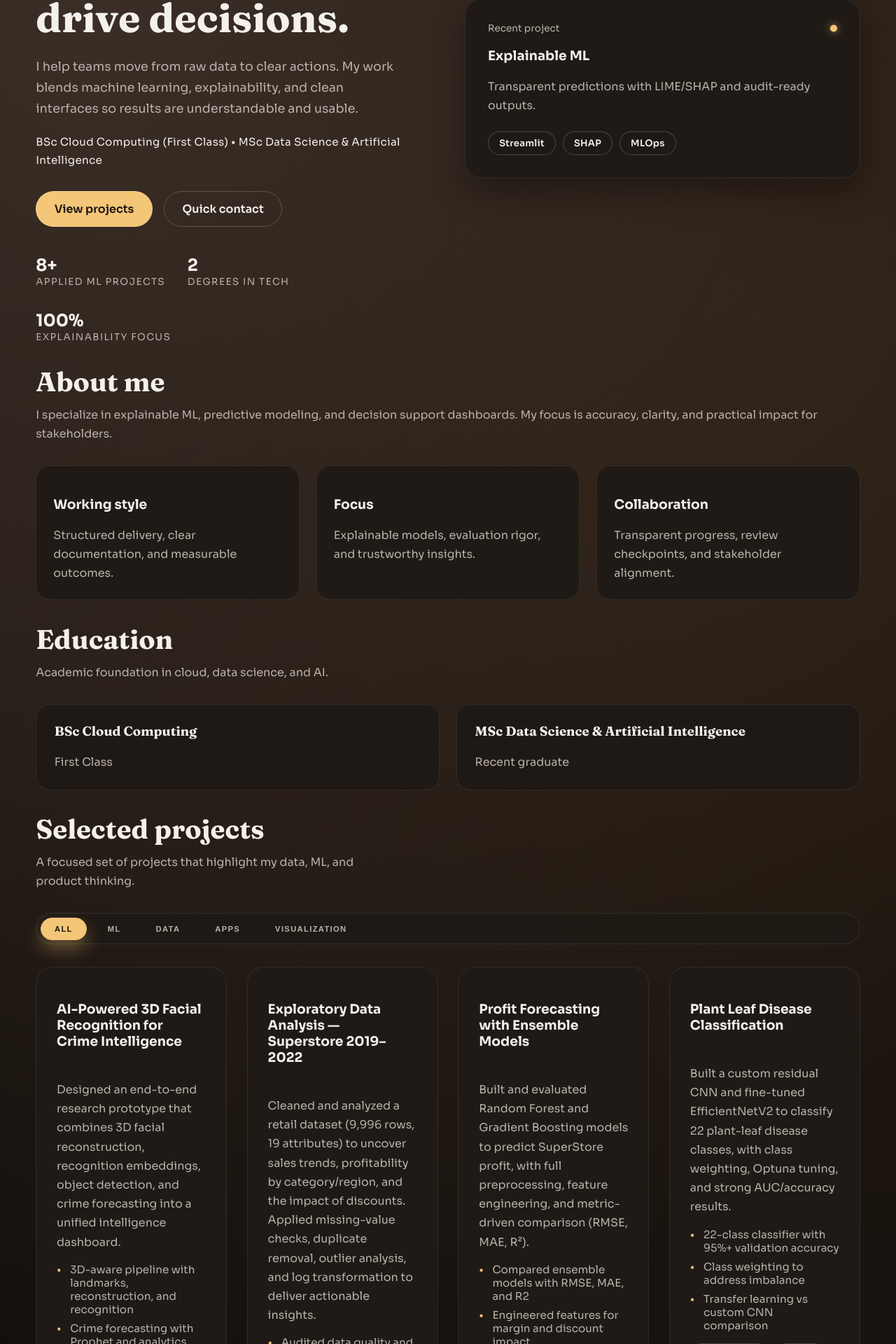
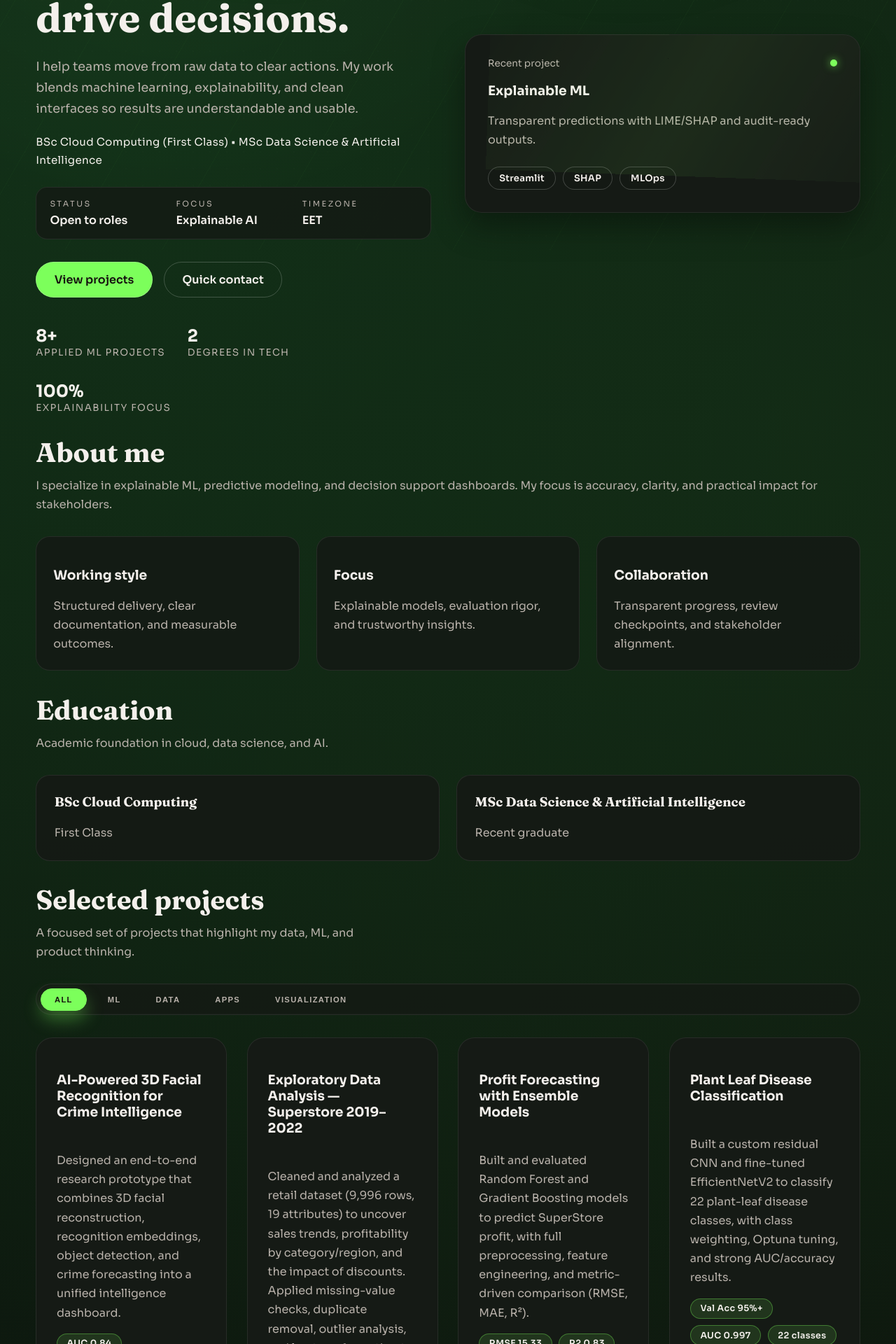
Before and after one commit to CParaschivDev/portofolio-cristian-paraschiv, a React (Vite) app: page / in a window 1280 px wide. Shown: the part 443-2363 px from the top of the page at 70% size. Built offline with nearby package versions, Linux system fonts and the light colour scheme.

Commit message:
Add files via upload

```diff
--- a/src/App.css
+++ b/src/App.css
@@ -4,7 +4,26 @@
   flex-direction: column;
   gap: 6rem;
   padding: 2.5rem clamp(1.5rem, 4vw, 5rem) 3.5rem;
+  position: relative;
+  overflow: visible;
 }
+
+.page::before {
+  content: '';
+  position: fixed;
+  inset: 0;
+  background: radial-gradient(
+    circle at 20% 15%,
+    rgba(124, 255, 91, 0.12),
+    transparent 50%
+  );
+  mix-blend-mode: screen;
+  opacity: 0.6;
+  pointer-events: none;
+  z-index: 0;
+  animation: pulse-glow 6s ease-in-out infinite;
+}
+
 
 .nav {
   display: flex;
@@ -13,12 +32,13 @@
   gap: 1.5rem;
   position: sticky;
   top: 1.5rem;
-  z-index: 5;
+  z-index: 20;
   backdrop-filter: blur(18px);
   background: color-mix(in srgb, var(--surface) 75%, transparent);
   border: 1px solid var(--line);
   border-radius: 999px;
   padding: 0.8rem 1.6rem;
+  animation: fade-down 0.7s ease both;
 }
 
 .brand {
@@ -57,7 +77,7 @@
   height: 2px;
   border-radius: 999px;
   background: var(--accent);
-  box-shadow: 0 8px 20px rgba(244, 198, 119, 0.45);
+  box-shadow: 0 8px 20px rgba(124, 255, 91, 0.45);
 }
 
 .nav-cta {
@@ -74,6 +94,7 @@
   grid-template-columns: repeat(auto-fit, minmax(280px, 1fr));
   gap: 3rem;
   align-items: center;
+  animation: fade-up 0.9s ease both;
 }
 
 .hero-content h1 {
@@ -104,6 +125,31 @@
   letter-spacing: 0.02em;
 }
 
+.hero-signal {
+  margin-top: 1.6rem;
+  display: grid;
+  grid-template-columns: repeat(auto-fit, minmax(160px, 1fr));
+  gap: 1rem;
+  padding: 1rem 1.2rem;
+  border-radius: 16px;
+  border: 1px solid var(--line);
+  background: color-mix(in srgb, var(--surface) 85%, transparent);
+}
+
+.signal-label {
+  display: block;
+  text-transform: uppercase;
+  letter-spacing: 0.22em;
+  font-size: 0.7rem;
+  color: var(--muted);
+}
+
+.signal-value {
+  display: block;
+  font-weight: 600;
+  margin-top: 0.4rem;
+}
+
 .hero-actions {
   display: flex;
   gap: 1rem;
@@ -118,6 +164,16 @@
   display: inline-flex;
   align-items: center;
   justify-content: center;
+  transition: transform 0.2s ease, box-shadow 0.2s ease;
+}
+
+.btn:hover {
+  transform: translateY(-2px);
+  box-shadow: 0 12px 26px rgba(0, 0, 0, 0.2);
+}
+
+.btn:active {
+  transform: translateY(0);
 }
 
 .btn.primary {
@@ -158,6 +214,15 @@
   position: relative;
   overflow: hidden;
   animation: float 6s ease-in-out infinite;
+}
+
+.hero-card::after {
+  content: '';
+  position: absolute;
+  inset: -40% 30% auto -40%;
+  height: 120%;
+  background: linear-gradient(120deg, transparent, rgba(124, 255, 91, 0.12), transparent);
+  animation: sweep 4s ease-in-out infinite;
 }
 
 .card-header {
@@ -248,12 +313,26 @@
   border-radius: 20px;
   padding: 1.5rem;
   background: color-mix(in srgb, var(--surface) 90%, transparent);
+  animation: card-rise 0.8s ease both;
+}
+
+.about-card:nth-child(1) {
+  animation-delay: 0.05s;
+}
+
+.about-card:nth-child(2) {
+  animation-delay: 0.12s;
+}
+
+.about-card:nth-child(3) {
+  animation-delay: 0.2s;
 }
 
 .project-grid {
   display: grid;
   grid-template-columns: repeat(auto-fit, minmax(240px, 1fr));
   gap: 1.8rem;
+  perspective: 1200px;
 }
 
 .project-card {
@@ -265,11 +344,53 @@
   flex-direction: column;
   gap: 1rem;
   transition: transform 0.3s ease, box-shadow 0.3s ease;
+  animation: card-rise 0.9s ease both;
+  transform-style: preserve-3d;
+}
+
+.project-card:nth-child(1) {
+  animation-delay: 0.05s;
+}
+
+.project-card:nth-child(2) {
+  animation-delay: 0.12s;
+}
+
+.project-card:nth-child(3) {
+  animation-delay: 0.2s;
+}
+
+.project-card:nth-child(4) {
+  animation-delay: 0.28s;
+}
+
+.project-card:nth-child(5) {
+  animation-delay: 0.36s;
 }
 
 .project-card:hover {
-  transform: translateY(-6px);
+  transform: translateY(-10px) rotateX(2deg) rotateY(-2deg);
   box-shadow: var(--shadow-strong);
+}
+
+.project-card::after {
+  content: '';
+  position: absolute;
+  inset: 0;
+  border-radius: 24px;
+  background: linear-gradient(
+    140deg,
+    rgba(124, 255, 91, 0.08),
+    transparent 35%,
+    rgba(82, 210, 140, 0.08)
+  );
+  opacity: 0;
+  transition: opacity 0.3s ease;
+  pointer-events: none;
+}
+
+.project-card:hover::after {
+  opacity: 1;
 }
 
 .project-link {
@@ -310,7 +431,7 @@
 
 .project-cta:hover {
   transform: translateY(-2px);
-  box-shadow: 0 10px 20px rgba(244, 198, 119, 0.3);
+  box-shadow: 0 10px 20px rgba(124, 255, 91, 0.3);
 }
 
 .project-highlights {
@@ -333,6 +454,22 @@
   position: absolute;
   left: 0;
   color: var(--accent);
+}
+
+.project-metrics {
+  display: flex;
+  flex-wrap: wrap;
+  gap: 0.6rem;
+}
+
+.metric-chip {
+  padding: 0.35rem 0.85rem;
+  border-radius: 999px;
+  background: rgba(124, 255, 91, 0.12);
+  border: 1px solid rgba(124, 255, 91, 0.35);
+  font-size: 0.78rem;
+  font-weight: 600;
+  letter-spacing: 0.03em;
 }
 
 .project-filters {
@@ -373,13 +510,35 @@
   color: var(--dark);
   border-color: var(--accent);
   background: var(--accent);
-  box-shadow: 0 12px 24px rgba(244, 198, 119, 0.35);
+  box-shadow: 0 12px 24px rgba(124, 255, 91, 0.35);
 }
 
 .skills-cards {
   display: grid;
   grid-template-columns: repeat(auto-fit, minmax(240px, 1fr));
   gap: 1.5rem;
+}
+
+.skill-matrix {
+  display: grid;
+  grid-template-columns: repeat(auto-fit, minmax(220px, 1fr));
+  gap: 1rem;
+  padding: 1.4rem;
+  border-radius: 22px;
+  border: 1px solid var(--line);
+  background: color-mix(in srgb, var(--surface) 88%, transparent);
+}
+
+.matrix-card {
+  padding: 1rem;
+  border-radius: 16px;
+  border: 1px solid var(--line);
+  background: color-mix(in srgb, var(--surface) 92%, transparent);
+}
+
+.matrix-title {
+  font-family: var(--font-display);
+  margin-bottom: 0.8rem;
 }
 
 .skills-card {
@@ -390,6 +549,39 @@
   box-shadow: var(--shadow);
   display: grid;
   gap: 1rem;
+  animation: card-rise 0.9s ease both;
+  position: relative;
+  overflow: hidden;
+}
+
+.skills-card::after {
+  content: '';
+  position: absolute;
+  inset: 0;
+  background: linear-gradient(110deg, rgba(124, 255, 91, 0.08), transparent 50%);
+  opacity: 0;
+  transition: opacity 0.3s ease;
+  pointer-events: none;
+}
+
+.skills-card:hover::after {
+  opacity: 1;
+}
+
+.skills-card:nth-child(1) {
+  animation-delay: 0.05s;
+}
+
+.skills-card:nth-child(2) {
+  animation-delay: 0.12s;
+}
+
+.skills-card:nth-child(3) {
+  animation-delay: 0.2s;
+}
+
+.skills-card:nth-child(4) {
+  animation-delay: 0.28s;
 }
 
 .skills-card .skill-chip {
@@ -429,6 +621,7 @@
   background: var(--surface);
   box-shadow: var(--shadow-strong);
   padding: 2rem;
+  animation: modal-rise 0.35s ease both;
 }
 
 .modal-header {
@@ -522,6 +715,75 @@
   }
 }
 
+@keyframes fade-up {
+  from {
+    opacity: 0;
+    transform: translateY(20px);
+  }
+  to {
+    opacity: 1;
+    transform: translateY(0);
+  }
+}
+
+@keyframes fade-down {
+  from {
+    opacity: 0;
+    transform: translateY(-10px);
+  }
+  to {
+    opacity: 1;
+    transform: translateY(0);
+  }
+}
+
+@keyframes card-rise {
+  from {
+    opacity: 0;
+    transform: translateY(14px);
+  }
+  to {
+    opacity: 1;
+    transform: translateY(0);
+  }
+}
+
+@keyframes modal-rise {
+  from {
+    opacity: 0;
+    transform: translateY(10px) scale(0.98);
+  }
+  to {
+    opacity: 1;
+    transform: translateY(0) scale(1);
+  }
+}
+
+
+@keyframes sweep {
+  0% {
+    transform: translateX(-20%) rotate(2deg);
+    opacity: 0;
+  }
+  40% {
+    opacity: 1;
+  }
+  100% {
+    transform: translateX(60%) rotate(2deg);
+    opacity: 0;
+  }
+}
+
+@keyframes pulse-glow {
+  0%,
+  100% {
+    opacity: 0.35;
+  }
+  50% {
+    opacity: 0.7;
+  }
+}
+
 @keyframes section-rise {
   from {
     opacity: 0;
--- a/src/App.jsx
+++ b/src/App.jsx
@@ -15,6 +15,7 @@ function App() {
       link: 'https://github.com/CParaschivDev/AI-Powered-3D-Facial-Recognition-for-Crime-Intelligence-via-Reconstructive-and-Predictive-Methods',
       linkLabel: 'View repo',
       categories: ['ML', 'Apps', 'Data', 'Visualization'],
+      metrics: ['AUC 0.84', 'Latency 150ms', '530 IDs'],
       highlights: [
         '3D-aware pipeline with landmarks, reconstruction, and recognition',
         'Crime forecasting with Prophet and analytics dashboards',
@@ -38,6 +39,7 @@ function App() {
       link: 'https://www.youtube.com/watch?v=bTwgL6FEaE8&ab_channel=CristianParaschiv',
       linkLabel: 'View presentation',
       categories: ['Data', 'Visualization'],
+      metrics: ['9,996 rows', '19 features', '5010 records'],
       highlights: [
         'Audited data quality and resolved duplicates/outliers',
         'Built region and category insights for profitability',
@@ -61,6 +63,7 @@ function App() {
       link: 'https://youtu.be/pR_8gQ6yyVc',
       linkLabel: 'View demo',
       categories: ['ML', 'Data'],
+      metrics: ['RMSE 15.33', 'R2 0.83', 'MAE 6.61'],
       highlights: [
         'Compared ensemble models with RMSE, MAE, and R2',
         'Engineered features for margin and discount impact',
@@ -84,6 +87,7 @@ function App() {
       link: 'https://www.youtube.com/watch?v=Ta5A5H2d3yQ',
       linkLabel: 'View demo',
       categories: ['ML'],
+      metrics: ['Val Acc 95%+', 'AUC 0.997', '22 classes'],
       highlights: [
         '22-class classifier with 95%+ validation accuracy',
         'Class weighting to address imbalance',
@@ -107,6 +111,7 @@ function App() {
       link: 'https://www.youtube.com/watch?v=y57xK7s8nX0',
       linkLabel: 'View demo',
       categories: ['ML', 'Data'],
+      metrics: ['SVM 89.65%', 'CIFAR 52.59%', 'PCA 50 comps'],
       highlights: [
         'Compared classic ML models across two datasets',
         'Applied PCA for faster, cleaner feature space',
@@ -130,6 +135,7 @@ function App() {
       link: 'https://github.com/CParaschivDev/Explainable-ML-Bank-Marketing-Campaigns',
       linkLabel: 'View repo',
       categories: ['ML', 'Apps'],
+      metrics: ['F1 0.956', 'ROC-AUC 0.994', '41,188 rows'],
       highlights: [
         'Local and global explanations (LIME, SHAP)',
         'Model comparison and ensemble confidence',
@@ -228,6 +234,42 @@ function App() {
     },
   ]
 
+  const skillMatrix = [
+    {
+      title: 'Core',
+      skills: [
+        'Python',
+        'Scikit-learn',
+        'Pandas',
+        'SQL',
+        'Model Evaluation',
+        'Explainability (SHAP, LIME)',
+      ],
+    },
+    {
+      title: 'Advanced',
+      skills: [
+        'TensorFlow',
+        'Keras',
+        'Feature Engineering',
+        'Imbalanced Learning',
+        'Time-Series Forecasting',
+        'Object Detection (YOLO)',
+      ],
+    },
+    {
+      title: 'Familiar',
+      skills: [
+        'Power BI',
+        'Streamlit',
+        'React',
+        'FastAPI',
+        'Docker',
+        'GitHub Actions',
+      ],
+    },
+  ]
+
   return (
     <div className="page">
       <header className="nav">
@@ -239,6 +281,13 @@ function App() {
             onClick={() => setActiveSection('about')}
           >
             About
+          </a>
+          <a
+            href="#education"
+            className={activeSection === 'education' ? 'nav-active' : ''}
+            onClick={() => setActiveSection('education')}
+          >
+            Education
           </a>
           <a
             href="#projects"
@@ -283,6 +332,20 @@ function App() {
               BSc Cloud Computing (First Class) • MSc Data Science & Artificial
               Intelligence
             </p>
+            <div className="hero-signal">
+              <div>
+                <span className="signal-label">Status</span>
+                <span className="signal-value">Open to roles</span>
+              </div>
+              <div>
+                <span className="signal-label">Focus</span>
+                <span className="signal-value">Explainable AI</span>
+              </div>
+              <div>
+                <span className="signal-label">Timezone</span>
+                <span className="signal-value">EET</span>
+              </div>
+            </div>
             <div className="hero-actions">
               <a className="btn primary" href="#projects">
                 View projects
@@ -390,6 +453,13 @@ function App() {
               <article key={project.title} className="project-card">
                 <h3>{project.title}</h3>
                 <p>{project.description}</p>
+                <div className="project-metrics">
+                  {project.metrics.map((metric) => (
+                    <span key={metric} className="metric-chip">
+                      {metric}
+                    </span>
+                  ))}
+                </div>
                 <ul className="project-highlights">
                   {project.highlights.map((item) => (
                     <li key={item}>{item}</li>
@@ -468,6 +538,20 @@ function App() {
             <h2>Skills</h2>
             <p>A focused stack that supports end-to-end ML delivery.</p>
           </div>
+          <div className="skill-matrix">
+            {skillMatrix.map((group) => (
+              <div key={group.title} className="matrix-card">
+                <div className="matrix-title">{group.title}</div>
+                <div className="skills-grid">
+                  {group.skills.map((skill) => (
+                    <span key={skill} className="skill-chip">
+                      {skill}
+                    </span>
+                  ))}
+                </div>
+              </div>
+            ))}
+          </div>
           <div className="skills-cards">
             {skillGroups.map((group) => (
               <div key={group.title} className="skills-card">
--- a/src/index.css
+++ b/src/index.css
@@ -6,8 +6,8 @@
   --text: #f4f0ec;
   --muted: #b9b2ab;
   --dark: #15120f;
-  --accent: #f4c677;
-  --surface: #1f1a16;
+  --accent: #7cff5b;
+  --surface: #151a15;
   --line: rgba(255, 255, 255, 0.08);
   --line-strong: rgba(255, 255, 255, 0.2);
   --shadow: 0 20px 45px rgba(0, 0, 0, 0.35);
@@ -21,10 +21,10 @@
 body {
   margin: 0;
   font-family: var(--font-body);
-  background: radial-gradient(circle at 10% 10%, #3a2e26 0%, transparent 45%),
-    radial-gradient(circle at 90% 20%, #2c1e12 0%, transparent 50%),
-    radial-gradient(circle at 50% 90%, #1c1a1f 0%, transparent 55%),
-    #0e0c0a;
+  background: radial-gradient(circle at 10% 10%, #123118 0%, transparent 45%),
+    radial-gradient(circle at 90% 20%, #142613 0%, transparent 50%),
+    radial-gradient(circle at 50% 90%, #0f1511 0%, transparent 55%),
+    #0a0f0b;
   color: var(--text);
   min-height: 100vh;
 }
@@ -42,6 +42,25 @@ body::before {
   opacity: 0.25;
   pointer-events: none;
   z-index: -1;
+}
+
+body::after {
+  content: '';
+  position: fixed;
+  inset: -30% 0 0 0;
+  background-image: repeating-linear-gradient(
+      120deg,
+      rgba(124, 255, 91, 0.08) 0px,
+      rgba(124, 255, 91, 0.08) 1px,
+      transparent 1px,
+      transparent 120px
+    ),
+    radial-gradient(circle at 30% 20%, rgba(120, 255, 171, 0.08), transparent 45%),
+    radial-gradient(circle at 70% 30%, rgba(65, 200, 120, 0.08), transparent 40%);
+  opacity: 0.35;
+  pointer-events: none;
+  z-index: -1;
+  animation: stream-drift 16s linear infinite;
 }
 
 a {
```
